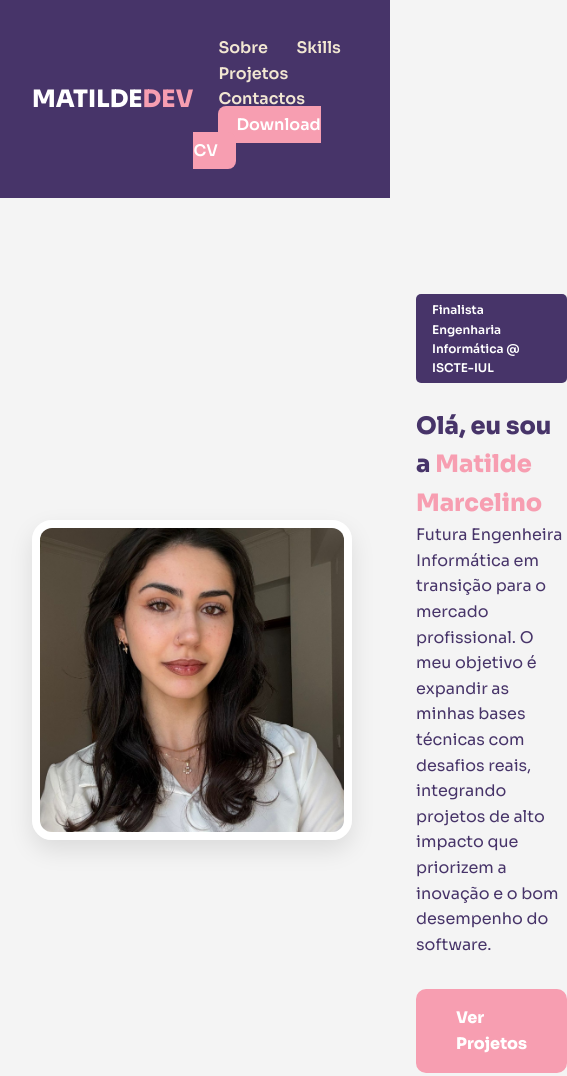
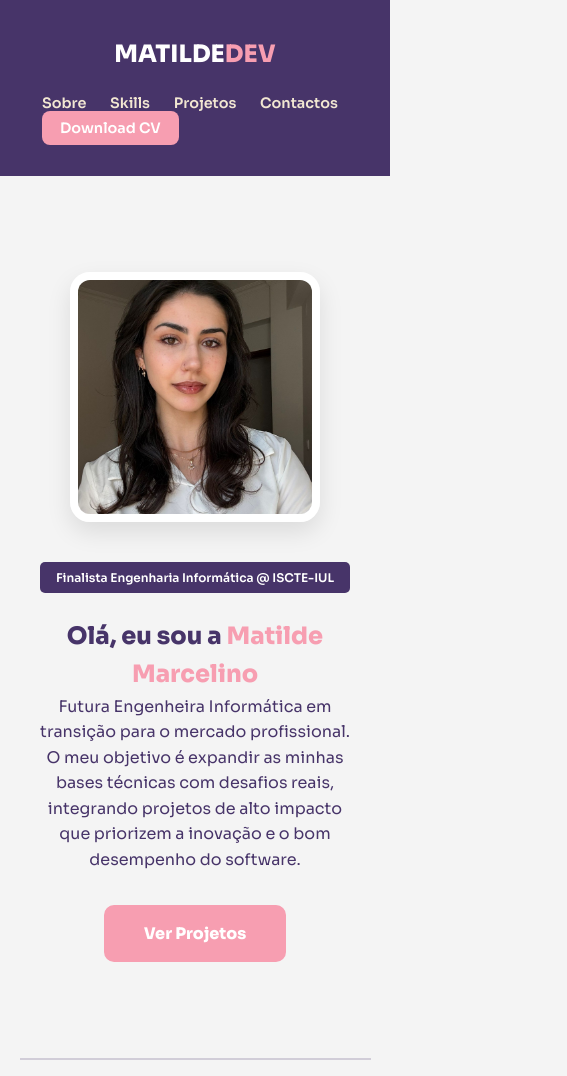
Before and after one commit to LEI-122695/Portofolio_Matilde, a plain HTML site: page index.html in a window 390 px wide. Shown: the top 1076 px of the page, 567 px wide, since content can reach past the window. Drawn offline with nearby package versions, Linux system fonts and the light colour scheme.

Commit message:
add responsive styles for mobile layout in style.css

```diff
--- a/css/style.css
+++ b/css/style.css
@@ -259,3 +259,44 @@ footer {
 .btn-primary {
     transition: all 0.3s ease;
 }
+/* --- Responsividade para Telemóvel --- */
+@media (max-width: 768px) {
+    /* Ajusta o Hero para empilhar a imagem e o texto verticalmente */
+    .hero-split {
+        flex-direction: column;
+        text-align: center;
+        gap: 2rem;
+    }
+
+    .profile-img {
+        width: 250px;
+        height: 250px;
+    }
+
+    /* Faz com que as grelhas passem a ter apenas 1 coluna */
+    .skills-grid,
+    .projetos-grid {
+        grid-template-columns: 1fr;
+    }
+
+    /* Ajusta a barra de navegação para não ficar apertada */
+    .nav-wrapper {
+        flex-direction: column;
+        gap: 1rem;
+    }
+
+    .navbar a {
+        margin: 0 10px;
+        font-size: 0.9rem;
+    }
+
+    /* Ajusta o card de contactos no footer */
+    .contactos-card {
+        width: 100%;
+        padding: 1.5rem;
+    }
+
+    .section {
+        padding: 3rem 1rem;
+    }
+}
```
